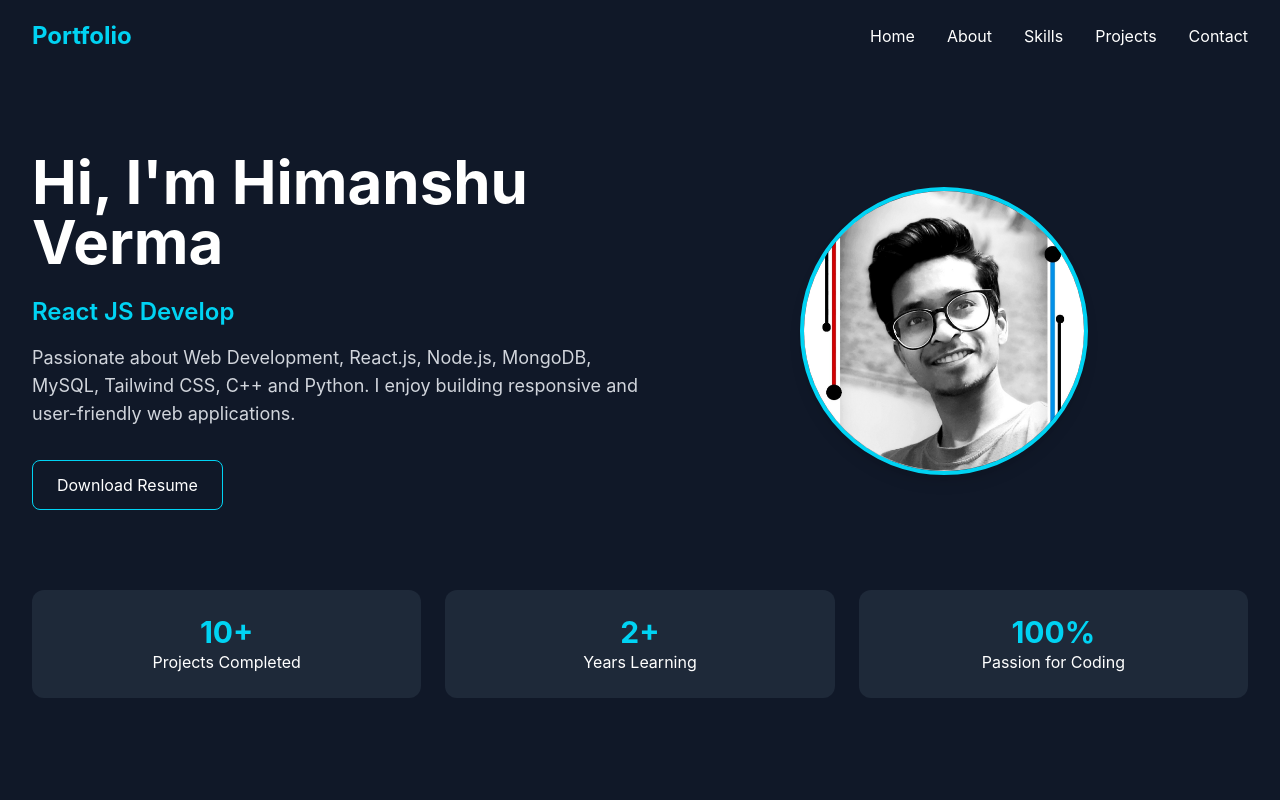
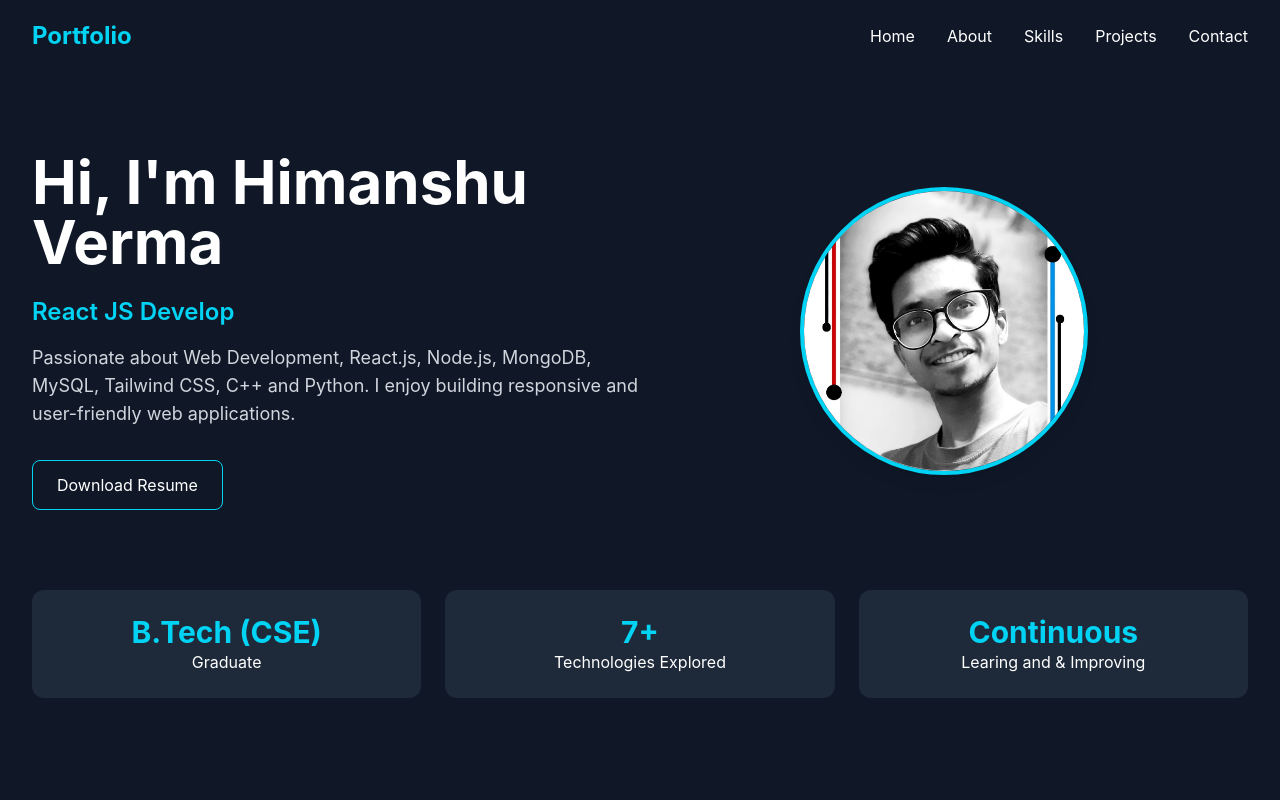
Before and after one commit to himanshuverma0007/himanshu-portfolio, a React (Vite) app: page / in a window 1280 px wide. Shown: the top 800 px of the page. Built offline with nearby package versions, Linux system fonts and the light colour scheme.

Commit message:
updating home section

```diff
--- a/src/home.jsx
+++ b/src/home.jsx
@@ -118,18 +118,18 @@ function Home() {
       {/* Stats Section */}
       <section className="grid grid-cols-1 md:grid-cols-3 gap-6 px-8 pb-20">
         <div className="bg-gray-800 p-6 rounded-xl text-center">
-          <h3 className="text-3xl font-bold text-cyan-400">10+</h3>
-          <p>Projects Completed</p>
+          <h3 className="text-3xl font-bold text-cyan-400">B.Tech (CSE)</h3>
+          <p>Graduate</p>
         </div>
 
         <div className="bg-gray-800 p-6 rounded-xl text-center">
-          <h3 className="text-3xl font-bold text-cyan-400">2+</h3>
-          <p>Years Learning</p>
+          <h3 className="text-3xl font-bold text-cyan-400">7+</h3>
+          <p>Technologies Explored</p>
         </div>
 
         <div className="bg-gray-800 p-6 rounded-xl text-center">
-          <h3 className="text-3xl font-bold text-cyan-400">100%</h3>
-          <p>Passion for Coding</p>
+          <h3 className="text-3xl font-bold text-cyan-400">Continuous</h3>
+          <p>Learing and & Improving</p>
         </div>
       </section>
     </div>
```
